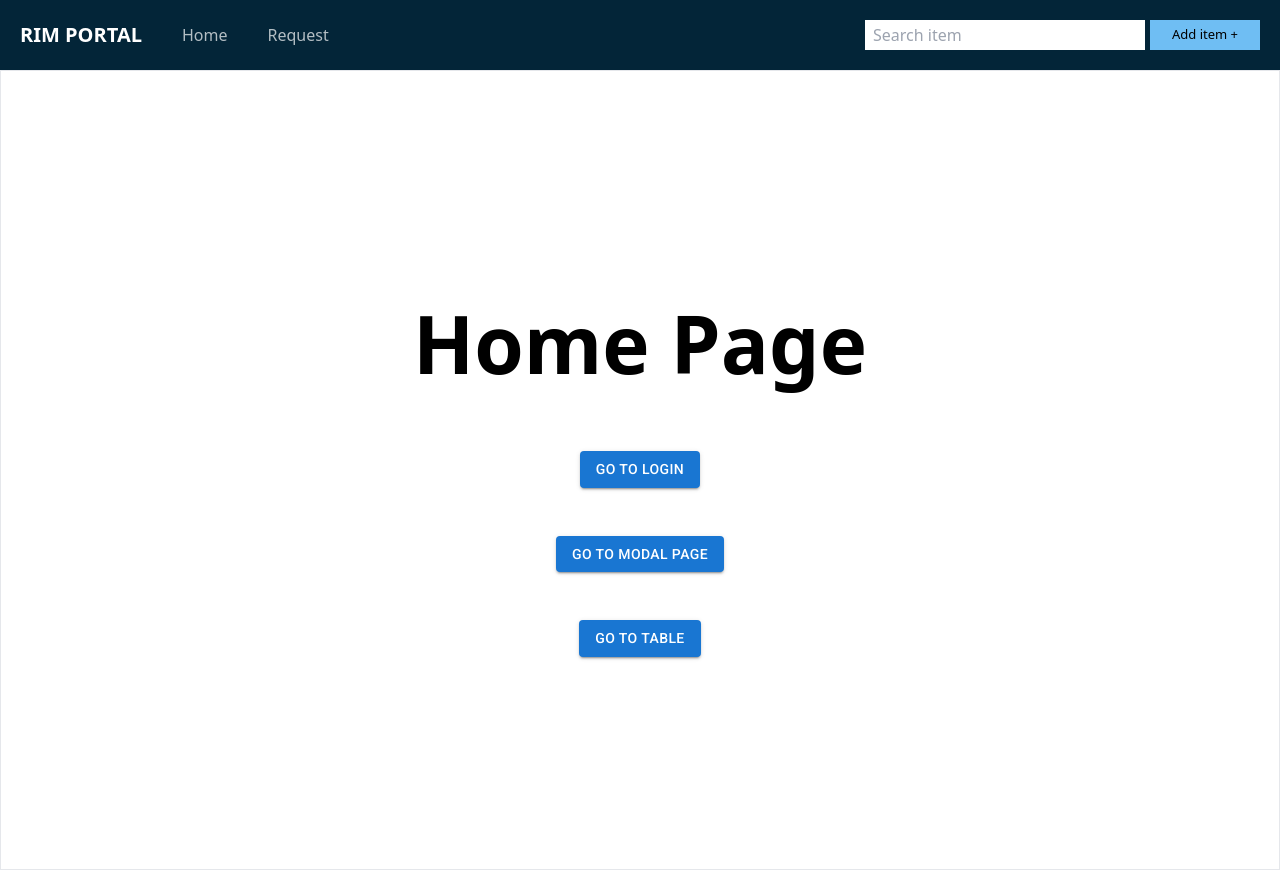
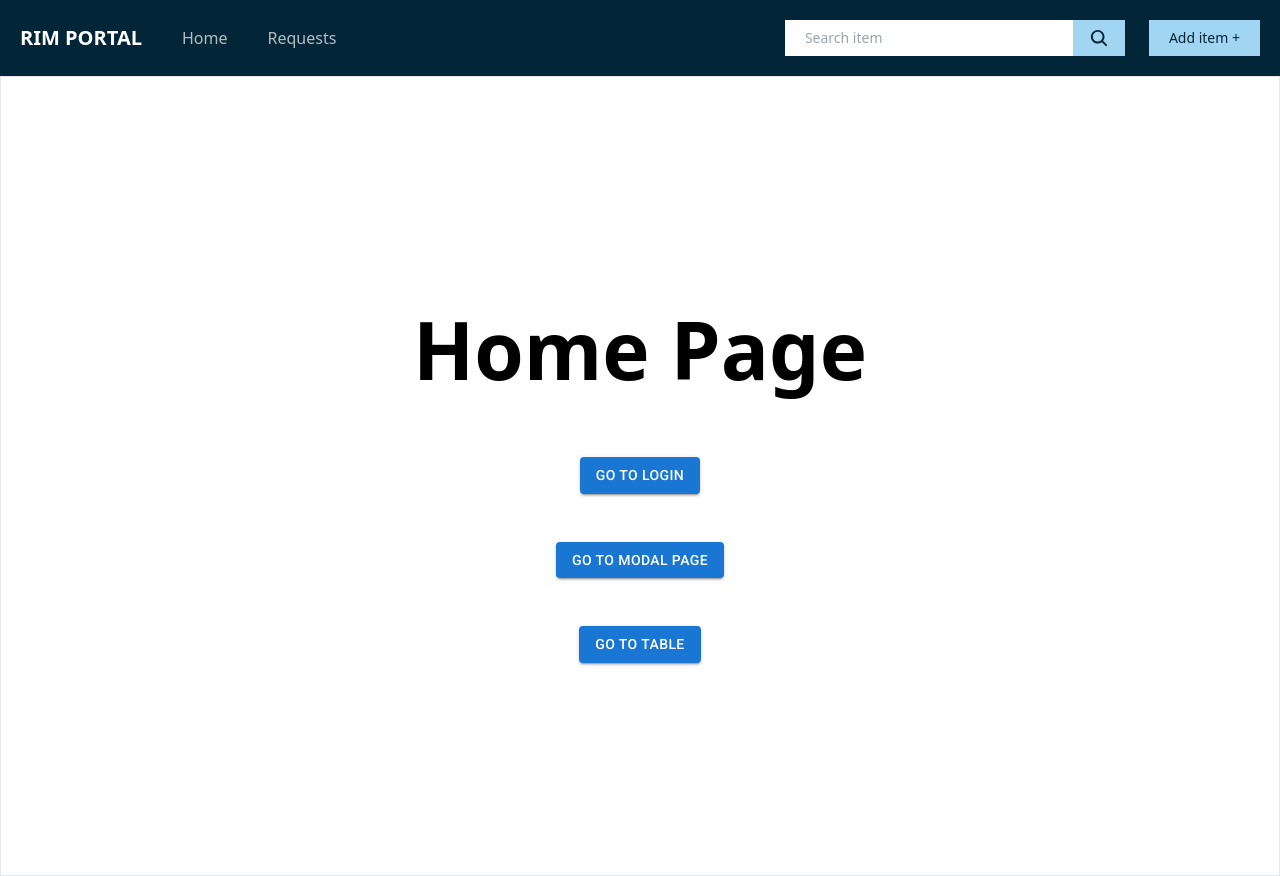
Before and after one commit to Dibyendu303/RIM-Portal, a React (Create React App) app in the folder frontend/: page / in a window 1280 px wide. Built offline with nearby package versions, Linux system fonts and the light colour scheme.

Commit message:
Fixed navbar

```diff
--- a/frontend/package.json
+++ b/frontend/package.json
@@ -14,6 +14,7 @@
     "dayjs": "^1.11.7",
     "react": "^18.2.0",
     "react-dom": "^18.2.0",
+    "react-icons": "^4.7.1",
     "react-router-dom": "^6.6.1",
     "react-scripts": "5.0.1",
     "validator": "^13.7.0",
--- a/frontend/src/components/NavStyle.css
+++ /dev/null
@@ -1,64 +0,0 @@
-.searchbar {
-  height: 30px;
-  width: 280px;
-  margin-right: 4px;
-  padding-left: 8px;
-}
-
-.addbtn {
-  align-items: center;
-  cursor: pointer;
-  height: 30px;
-  display: flex;
-  background-color: rgb(111, 190, 243);
-  border: none;
-  padding: 3px 22px;
-  text-align: center;
-  text-decoration: none;
-
-  font-size: 13px;
-  margin: auto;
-  margin-left: 1px;
-}
-
-.addbtn:hover {
-  background-color: #154f91;
-}
-
-.active,
-.dropbtn {
-  padding: top 20px;
-  margin-top: 3px;
-}
-
-.active:hover,
-.dropbtn:hover {
-  background-color: rgb(136, 139, 141);
-}
-
-.dropdown-content {
-  display: none;
-  position: absolute;
-  background-color: rgb(3, 37, 56);
-  min-width: 160px;
-  box-shadow: 0px 8px 16px 0px rgba(0, 0, 0, 0.2);
-  z-index: 1;
-}
-
-.dropdown-content a {
-  float: none;
-  padding: 12px 16px;
-  text-decoration: none;
-  display: block;
-  text-align: left;
-}
-
-.dropdown:hover .dropdown-content {
-  display: block;
-}
-
-/*
-.dropdown {
-  float: center;
-  overflow: hidden;
-} */
--- a/frontend/src/components/Navbar.js
+++ b/frontend/src/components/Navbar.js
@@ -1,5 +1,5 @@
 import { Link } from "react-router-dom";
-import "./NavStyle.css";
+import { IoSearch } from "react-icons/io5";
 
 function Navbar() {
   return (
@@ -12,25 +12,31 @@ function Navbar() {
           <Link to="/" className="hover:text-white">
             Home
           </Link>
-          <div className="dropdown text-white/70 hover:text-white">
-            <p className="cursor-pointer">Request</p>
-            <div className="dropdown-content">
-              <Link to="/" className="text-white/70 hover:text-white hover:bg-[#217cb0]">
-                Requests-Sent
+          <div className="dropdown group text-white/70 hover:text-white">
+            <p className="cursor-pointer">Requests</p>
+
+            <div className="dropdown-content z-10 absolute bg-[#032538] hidden group-hover:block shadow-xl">
+              <Link to="/" className="block px-4 py-3 text-white/70 hover:text-white hover:bg-[#217cb0]">
+                Requests - Sent
               </Link>
-              <Link to="/" className="text-white/70 hover:text-white hover:bg-[#217cb0]">
-                Requests-Received
+              <Link to="/" className="block px-4 py-3 text-white/70 hover:text-white hover:bg-[#217cb0]">
+                Requests - Received
               </Link>
             </div>
           </div>
         </div>
-        <div className="flex">
-          <input
-            className="searchbar"
-            type="search"
-            placeholder="Search item"
-          ></input>
-          <button className="addbtn">Add item +</button>
+        <div className="flex gap-6">
+          <div className="flex">
+            <input
+              className="searchbar border-none outline-none text-sm px-5 py-2 w-72"
+              type="text"
+              placeholder="Search item"
+            ></input>
+            <div className="flex justify-center items-center bg-[#A2D5F2] px-4 cursor-pointer text-xl text-[#032538] hover:bg-[#52a6de]">
+              <IoSearch />
+            </div>
+          </div>
+          <button className="cursor-pointer flex justify-center items-center text-sm text-[#032538] font-medium bg-[#A2D5F2] hover:bg-[#52a6de] px-5">Add item +</button>
         </div>
       </div>
     </>
```
Also changed, not shown: 1 other file (tests, documents, lock files or other folders).
